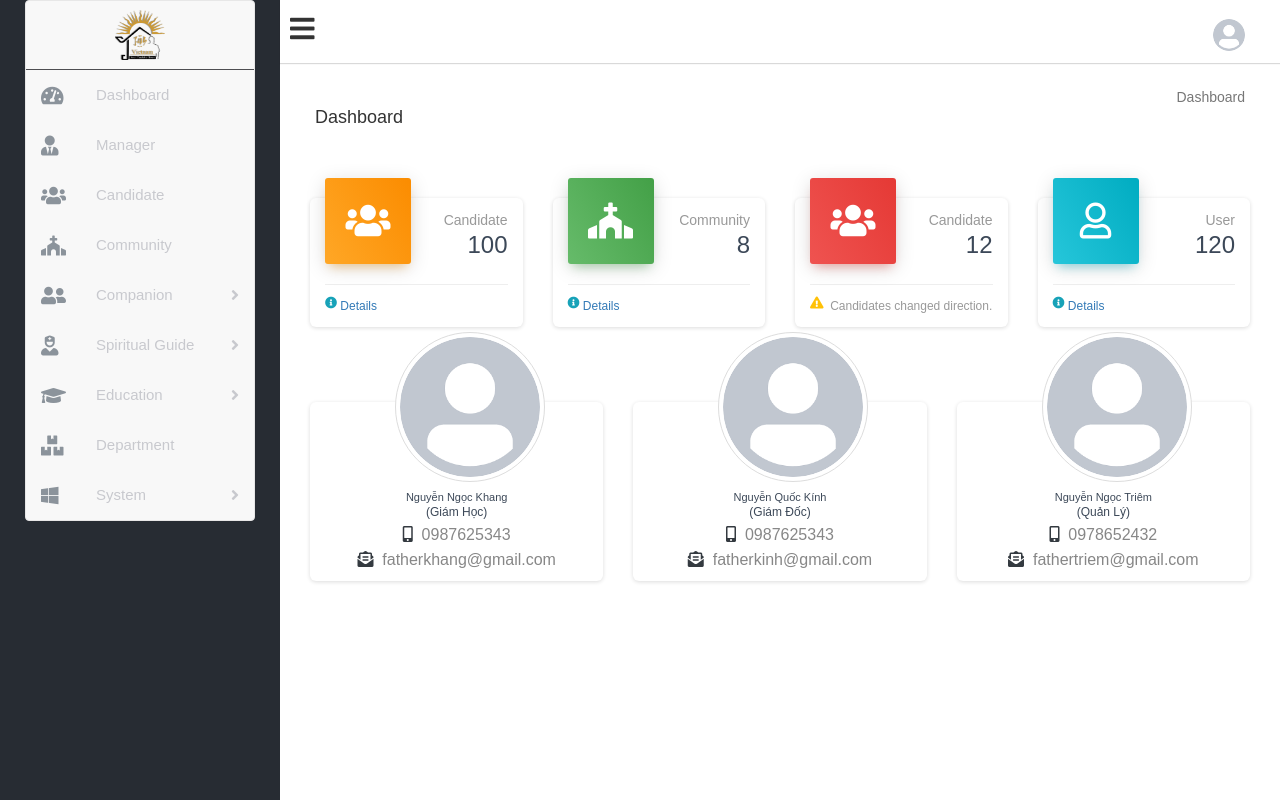
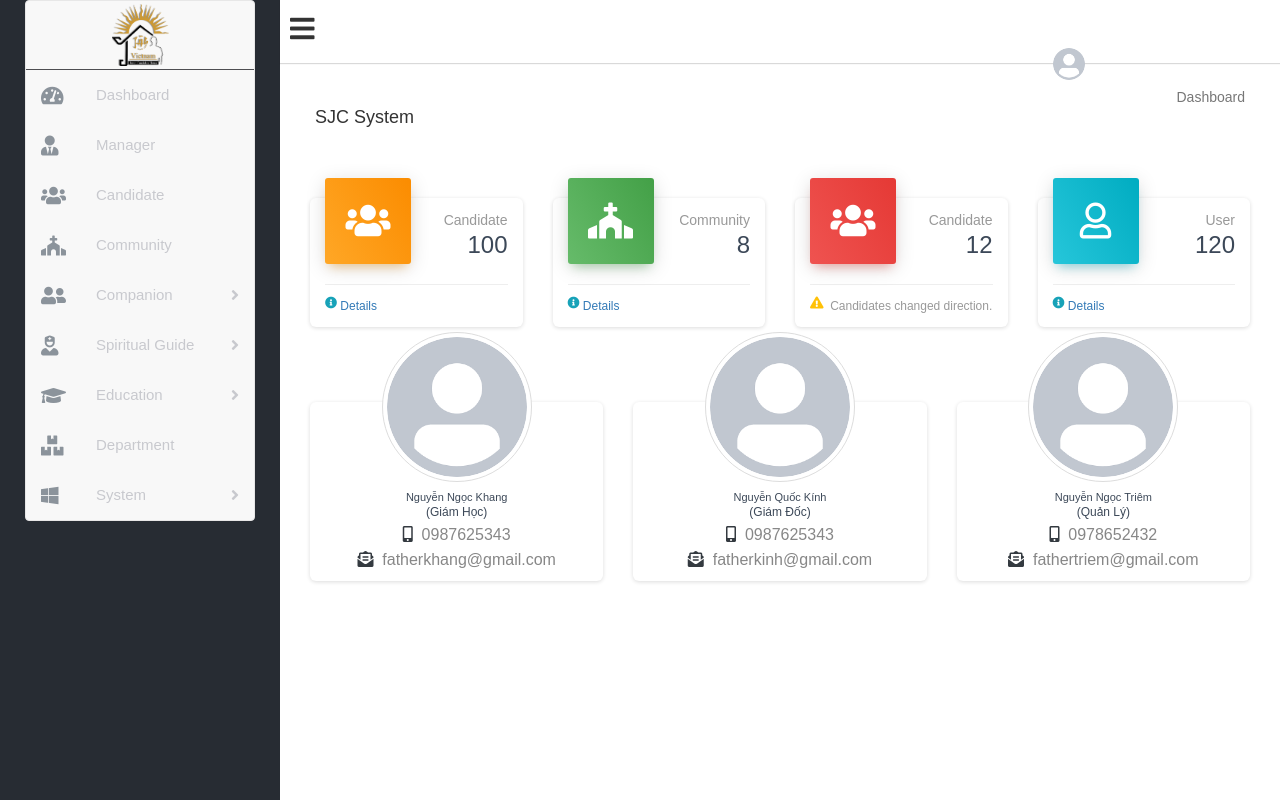
Before and after one commit to truongkyle/NUS, a Django app: page /pages/dashboard/ in a window 1280 px wide. Run offline with Django 3.2, Linux system fonts and the light colour scheme; some libraries are stand-ins or nearby versions.

Commit message:
url and html

```diff
--- a/pages/templates/Common/dashboard.html
+++ b/pages/templates/Common/dashboard.html
@@ -3,7 +3,7 @@
 
 {% block content %}
 <div class="row">
-    <div class="col-lg-3 col-md-6 col-sm-6">
+    <div class="col-xl-3 col-lg-3 col-md-6 col-sm-6">
         <div class="card card-stats">
             <div class="card-header card-header-warning card-header-icon">
                 <div class="card-icon">
@@ -20,7 +20,7 @@
             </div>
         </div>
     </div>
-    <div class="col-lg-3 col-md-6 col-sm-6">
+    <div class="col-xl-3 col-lg-3 col-md-6 col-sm-6">
         <div class="card card-stats">
             <div class="card-header card-header-success card-header-icon">
                 <div class="card-icon">
@@ -37,7 +37,7 @@
             </div>
         </div>
     </div>
-    <div class="col-lg-3 col-md-6 col-sm-6">
+    <div class="col-xl-3 col-lg-3 col-md-6 col-sm-6">
         <div class="card card-stats">
             <div class="card-header card-header-danger card-header-icon">
                 <div class="card-icon">
@@ -54,7 +54,7 @@
             </div>
         </div>
     </div>
-    <div class="col-lg-3 col-md-6 col-sm-6">
+    <div class="col-xl-3 col-lg-3 col-md-6 col-sm-6">
         <div class="card card-stats">
             <div class="card-header card-header-info card-header-icon">
                 <div class="card-icon">
@@ -72,11 +72,11 @@
         </div>
     </div>
 </div>
-<div class="row mt-4">
-    <div class="col-md-4">
+<div class="row">
+    <div class="col-xl-4 col-lg-4 col-md-6 col-sm-6 mt-4">
         <div class="card card-chart">
-            <img class="profile-user-img img-fluid rounded-circle img-thumbnail"
-                 src="{% static 'images/default_image.png' %}" alt="GH Image" style="margin-top: -70px;margin-left:85px;">
+            <img class="img-fluid rounded-circle img-thumbnail profile-user-img"
+                 src="{% static 'images/default_image.png' %}" alt="GH Image" style="margin-top: -70px;">
             <div class="card-body">
                 <h4 class="card-title text-center">Nguyễn Ngọc Khang</h4>
                 <h6 class="card-title text-center">(Giám Học)</h6>
@@ -89,10 +89,9 @@
             </div>
         </div>
     </div>
-    <div class="col-md-4">
+    <div class="col-xl-4 col-lg-4 col-md-6 col-sm-6 mt-4">
         <div class="card card-chart">
-            <img class="profile-user-img img-fluid rounded-circle img-thumbnail"
-                 src="{% static 'images/default_image.png' %}" alt="GD Image" style="margin-top: -70px;margin-left:85px;">
+            <img class="img-fluid rounded-circle img-thumbnail profile-user-img" style="margin-top:-70px;" src="{% static 'images/default_image.png' %}" alt="GD Image">
             <div class="card-body">
                 <h4 class="card-title text-center">Nguyễn Quốc Kính</h4>
                 <h6 class="card-title text-center">(Giám Đốc)</h6>
@@ -105,10 +104,10 @@
             </div>
         </div>
     </div>
-    <div class="col-md-4">
+    <div class="col-xl-4 col-lg-4 col-md-6 col-sm-6 mt-4">
         <div class="card card-chart">
-            <img class="profile-user-img img-fluid rounded-circle img-thumbnail"
-                 src="{% static 'images/default_image.png' %}" alt="Ql Image" style="margin-top: -70px;margin-left:85px;">
+            <img class="img-fluid rounded-circle img-thumbnail profile-user-img"
+                 src="{% static 'images/default_image.png' %}" alt="Ql Image" style="margin-top: -70px;">
             <div class="card-body">
                 <h4 class="card-title text-center">Nguyễn Ngọc Triêm</h4>
                 <h6 class="card-title text-center">(Quản Lý)</h6>
--- a/pages/templates/Common/layout.html
+++ b/pages/templates/Common/layout.html
@@ -49,9 +49,9 @@
                     aria-controls="main-menu" aria-expanded="false" aria-label="Toggle navigation">
                 <i class="fa fa-bars"></i>
             </button>
-            <a class="navbar-brand" href="#"><img src="{% static 'images/logo.png' %}" alt="Logo"
-                                                  width="50px" height="50px"></a>
-            <a class="navbar-brand hidden" href="#"><img src="{% static 'images/logo.png' %}" alt="Logo"></a>
+            <a class="navbar-brand" href="{% url 'pages:dashboard' %}">
+                <img class="img-fluid w-25" src="{% static 'images/logo.png' %}" alt="Logo">
+            </a>
         </div>
 
         <div id="main-menu" class="main-menu collapse navbar-collapse">
@@ -112,14 +112,12 @@
 <div id="right-panel" class="right-panel">
     <header id="header" class="header">
         <div class="header-menu">
-            <div class="col-sm-7">
+            <div class="col-lg-9 col-md-8 col-sm-0">
                 <a id="menuToggle" class="float-left" style="margin-left: -25px; cursor: pointer;"><i
                         class="fas fa-bars fa-2x"></i></a>
-                <div class="header-left">
-
-                </div>
             </div>
-            <div class="col-sm-5">
+            <div class="col-sm-7"></div>
+            <div class="col-lg-3 col-md-4 col-sm-5">
                 <div class="user-area dropdown float-right">
                     <a href="#" class="dropdown-toggle" data-toggle="dropdown" aria-haspopup="true"
                        aria-expanded="false">
@@ -139,18 +137,18 @@
         </div>
     </header>
     <div class="breadcrumbs mt-2">
-        <div class="col-sm-4">
+        <div class="col-lg-6 col-md-6 col-sm-6">
             <div class="page-header float-left">
                 <div class="page-title">
-                    <h1>Dashboard</h1>
+                    <h1>SJC System</h1>
                 </div>
             </div>
         </div>
-        <div class="col-sm-8">
+        <div class="col-lg-6 col-md-6 col-sm-6">
             <div class="page-header float-right">
                 <div class="page-title">
                     <ol class="breadcrumb text-right">
-                        <li class="active">Dashboard</li>
+                        <li class="active">{{ title }}</li>
                     </ol>
                 </div>
             </div>
```
Also changed, not shown: user_01.png (added), user_01_xsL8zz0.png (added).
